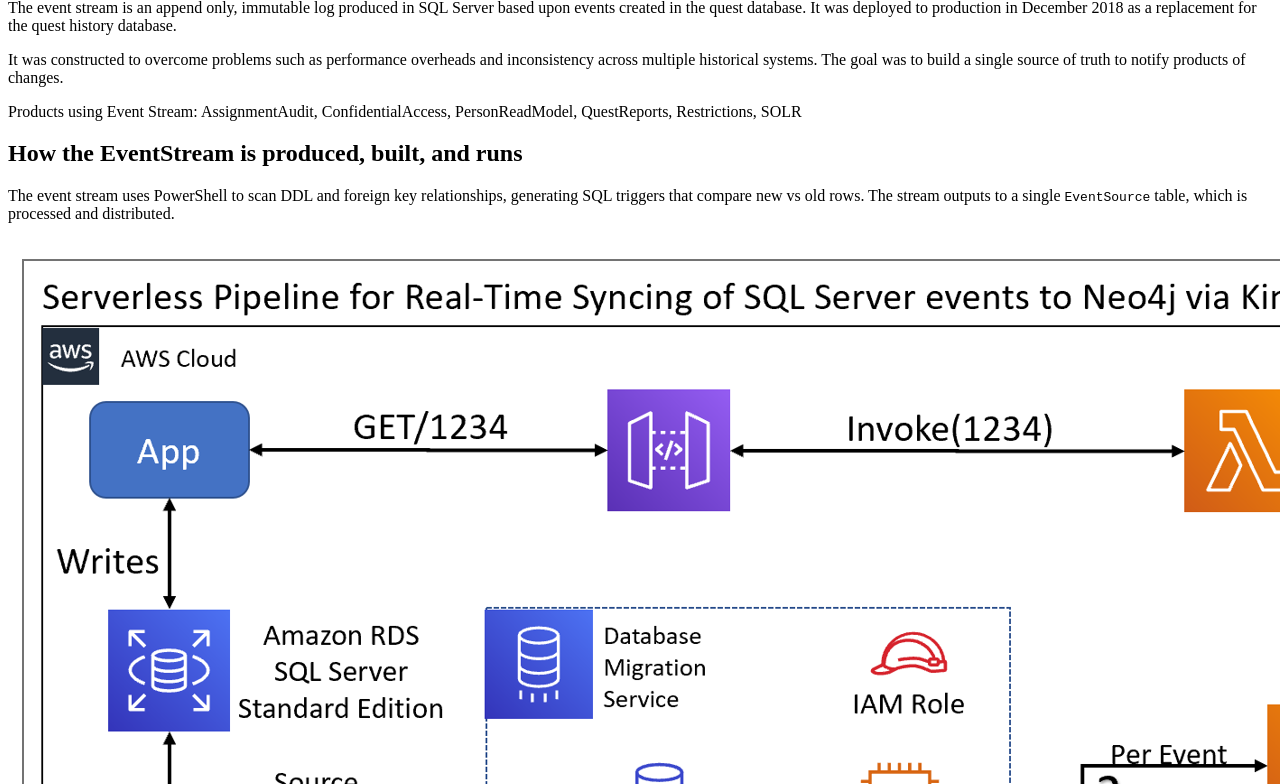
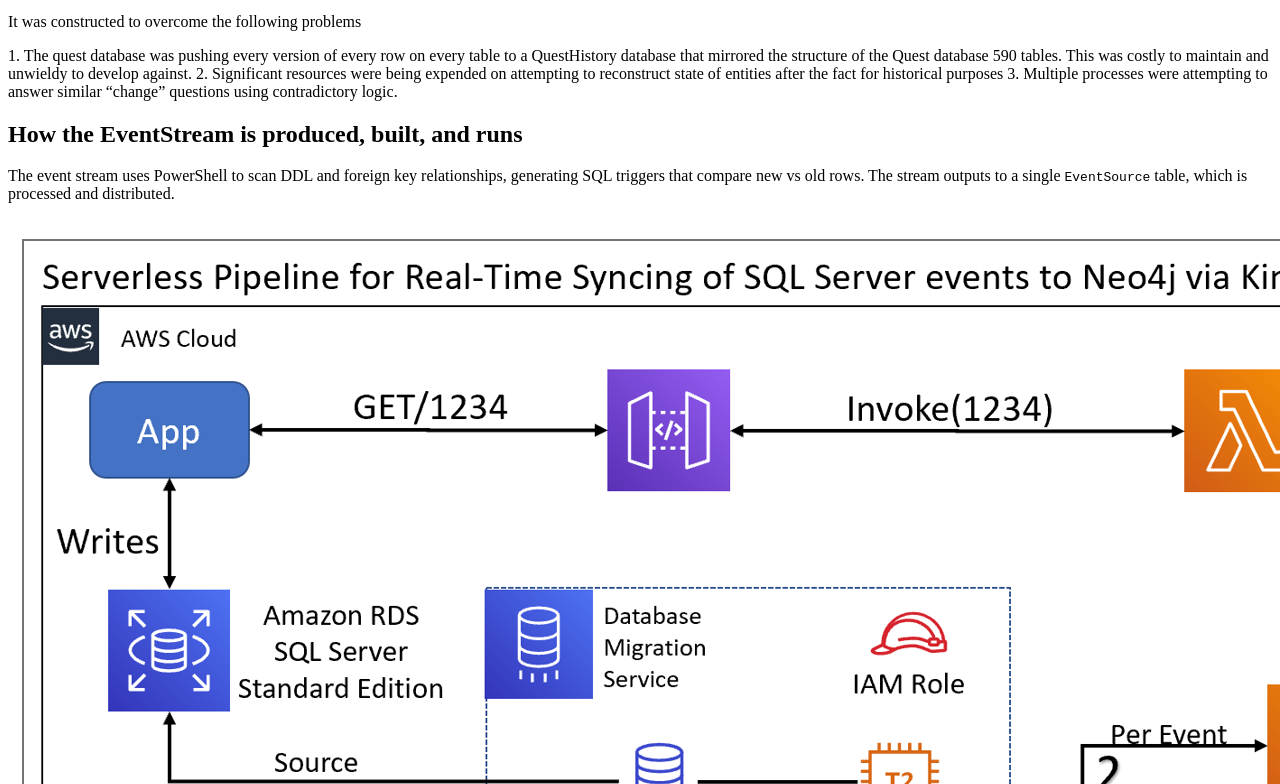
Before and after one commit to avandaleJohn/event-stream, a plain HTML site: page docs/index.html in a window 1280 px wide. Shown: the part 251-1035 px from the top of the page. Drawn offline with Linux system fonts and the light colour scheme.

Commit message:
updated text

```diff
--- a/docs/index.html
+++ b/docs/index.html
@@ -54,15 +54,19 @@
 <body>
     <h1>What is the Event Stream?</h1>
 
-BLAH BLAH BLAH!!!!!
+
 
     <h2>Purpose</h2>
     <p>The purpose of this document is to centralise the knowledge of the EventStream and its capabilities so that team members can gain a holistic understanding of its capabilities and possible future use.</p>
 
     <h2>What is the Event Stream?</h2>
     <p>The event stream is an append only, immutable log produced in SQL Server based upon events created in the quest database. It was deployed to production in December 2018 as a replacement for the quest history database.</p>
-    <p>It was constructed to overcome problems such as performance overheads and inconsistency across multiple historical systems. The goal was to build a single source of truth to notify products of changes.</p>
-    <p>Products using Event Stream: AssignmentAudit, ConfidentialAccess, PersonReadModel, QuestReports, Restrictions, SOLR</p>
+    <p>It was constructed to overcome the following problems</p>
+
+    <p>1.	The quest database was pushing every version of every row on every table to a QuestHistory database that mirrored the structure of the Quest database 590 tables.  This was costly to maintain and unwieldy to develop against.
+        2.	Significant resources were being expended on attempting to reconstruct state of entities after the fact for historical purposes
+        3.	Multiple processes were attempting to answer similar “change” questions using contradictory logic.
+        </p>
 
     <h2>How the EventStream is produced, built, and runs</h2>
     <p>The event stream uses PowerShell to scan DDL and foreign key relationships, generating SQL triggers that compare new vs old rows. The stream outputs to a single <code>EventSource</code> table, which is processed and distributed.</p>
```
